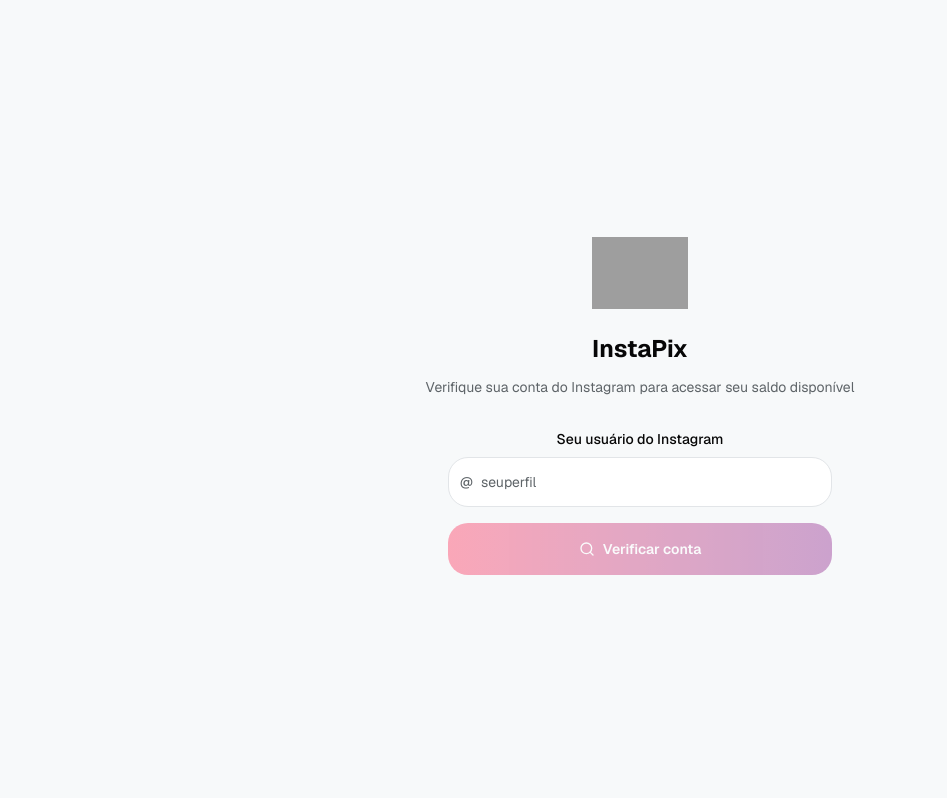
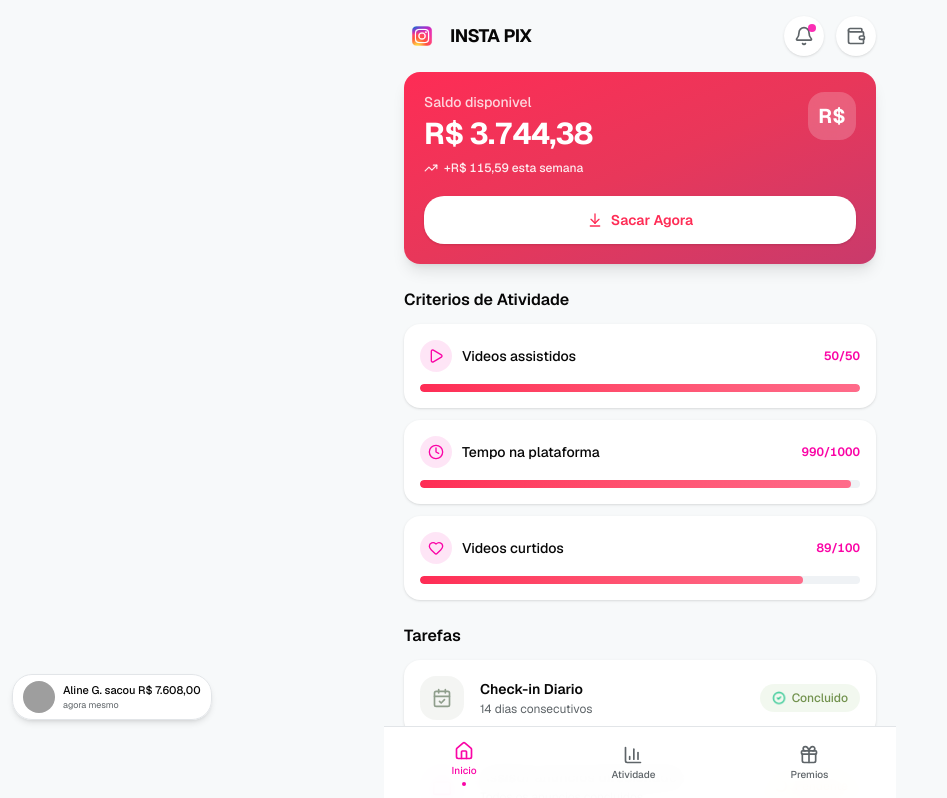
Before and after one commit to henriquehikej/V0instapay, a Next.js app: page / in a window 1280 px wide. Shown: the top 798 px of the page, without its empty margins (0-947 px from the left). Built offline with nearby package versions, Linux system fonts and the light colour scheme; grey boxes are pictures that could not be loaded.

Commit message:
chore: remove unused InstagramVerify import and screen
Direct users to LoadingScreen without Instagram verification.

```diff
--- a/app/page.tsx
+++ b/app/page.tsx
@@ -1,7 +1,7 @@
 "use client"
 
 import { useState, useCallback, useEffect } from "react"
-import { InstagramVerify } from "@/components/insta-pay/instagram-verify"
+
 import { Header } from "@/components/insta-pay/header"
 import { BalanceCard } from "@/components/insta-pay/balance-card"
 import { ProgressSection } from "@/components/insta-pay/progress-section"
@@ -43,8 +43,6 @@ export default function MonetizaInstaPage() {
   const [activeTab, setActiveTab] = useState<TabKey>("inicio")
   const [currentBalance, setCurrentBalance] = useState<number>(383472)
   const [isAllowed, setIsAllowed] = useState(false)
-  const [isVerified, setIsVerified] = useState(false)
-  const [instagramUser, setInstagramUser] = useState<{ username: string; full_name: string; followers: number; profile_pic: string } | null>(null)
 
   useEffect(() => {
     setIsAllowed(true)
@@ -85,17 +83,6 @@ export default function MonetizaInstaPage() {
     )
   }
 
-  if (!isVerified) {
-    return (
-      <InstagramVerify
-        onVerified={(profile) => {
-          setInstagramUser(profile)
-          setIsVerified(true)
-        }}
-      />
-    )
-  }
-
   return (
     <>
       {isLoading && <LoadingScreen onFinish={handleLoadingFinish} />}
@@ -116,7 +103,6 @@ export default function MonetizaInstaPage() {
                 onWithdraw={() => setIsWithdrawalOpen(true)}
                 startAnimations={startAnimations}
                 balance={currentBalance}
-                profilePic={instagramUser?.profile_pic}
               />
               <ProgressSection startAnimations={startAnimations} />
               <TaskList startAnimations={startAnimations} />
@@ -130,7 +116,6 @@ export default function MonetizaInstaPage() {
                 onWithdraw={() => setIsWithdrawalOpen(true)}
                 startAnimations={startAnimations}
                 balance={currentBalance}
-                profilePic={instagramUser?.profile_pic}
               />
               <ActivitySection />
               <div className="h-6" />
```
